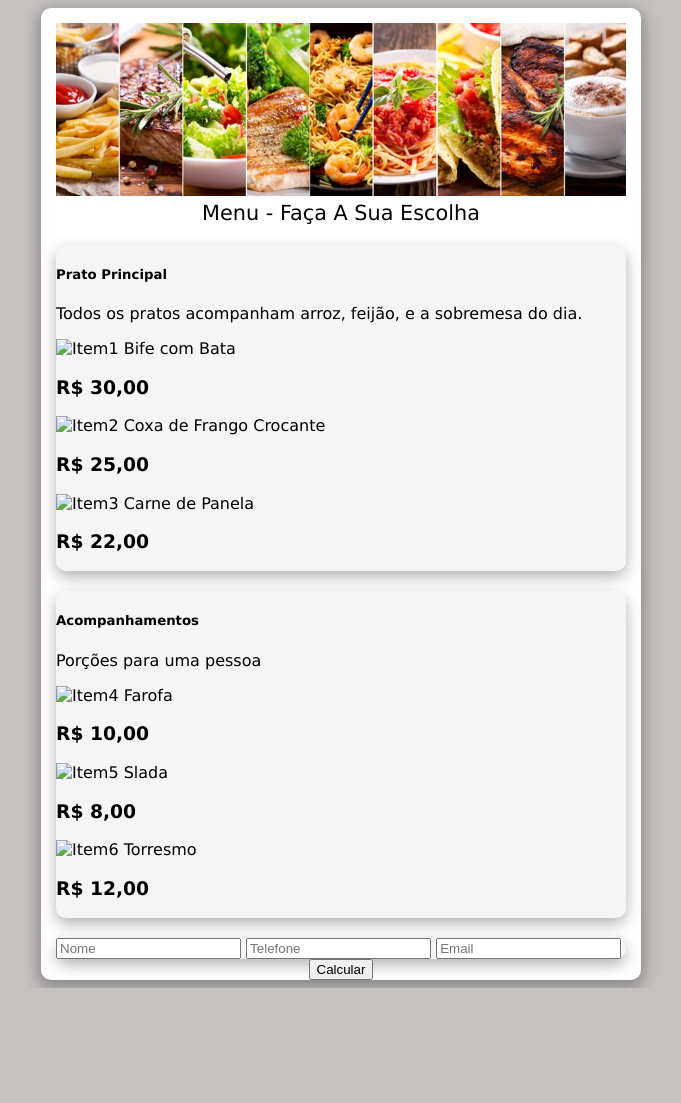
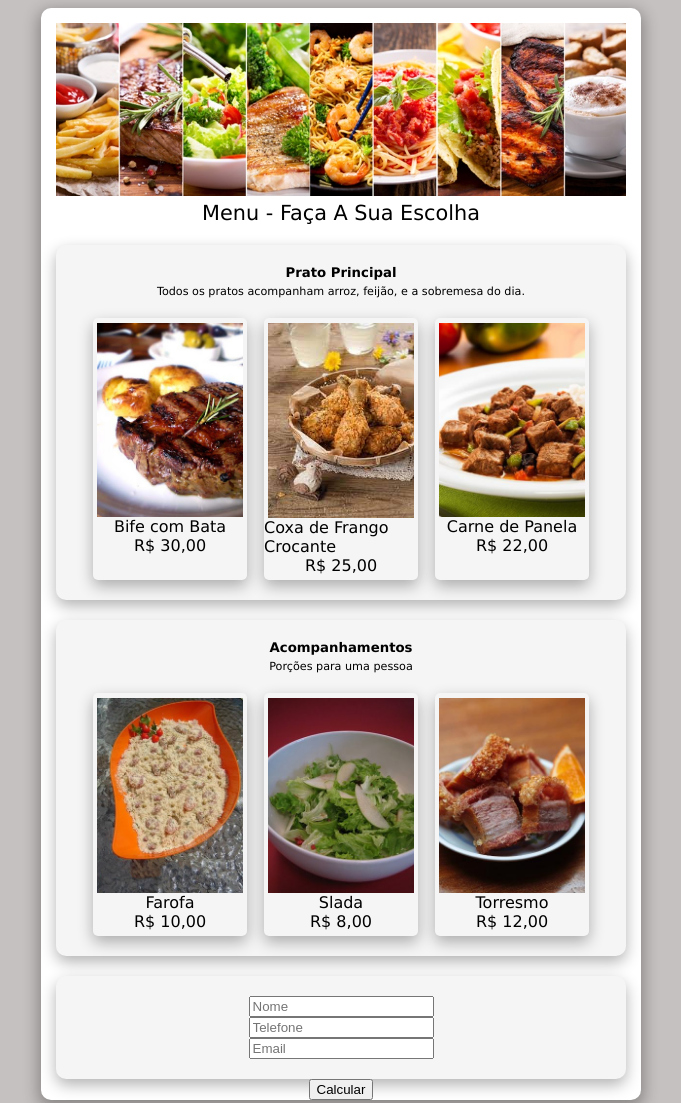
Before and after one commit to LuizFCabral/Bootcamp_Projeto03, a plain HTML site: page index.html in a window 1280 px wide. Shown: the top 1103 px of the page, without its empty margins (299-980 px from the left). Before the commit the page ends 988 px from the top, so only its background shows below. Drawn offline with Linux system fonts and the light colour scheme.

Commit message:
:lipstick: style: Estiliza o card e itens

```diff
--- a/index.html
+++ b/index.html
@@ -17,44 +17,73 @@
 					dia.
 				</p>
 				<div class="card-itens">
-					<img src="" alt="Item1" />
+					<div class="card-item">
+						<img
+							src="./assets/bife.jpg"
+							alt="Item1"
+							style="width: 95%"
+						/>
 						Bife com Bata
-					<h3>R$ 30,00</h3>
+						<div>R$ 30,00</div>
 						<div class="qunatidade"></div>
 					</div>
-				<div class="card-itens">
-					<img src="" alt="Item2" />
+					<div class="card-item">
+						<img
+							src="./assets/coxa.jpg
+						"
+							alt="Item2"
+							style="width: 95%"
+						/>
 						Coxa de Frango Crocante
-					<h3>R$ 25,00</h3>
+						<div>R$ 25,00</div>
 						<div class="qunatidade"></div>
 					</div>
-				<div class="card-itens">
-					<img src="" alt="Item3" />
+					<div class="card-item">
+						<img
+							src="./assets/panela.jpg"
+							alt="Item3"
+							style="width: 95%"
+						/>
 						Carne de Panela
-					<h3>R$ 22,00</h3>
+						<div>R$ 22,00</div>
 						<div class="qunatidade"></div>
+					</div>
 				</div>
 			</div>
 			<div class="card">
 				<h5>Acompanhamentos</h5>
 				<p>Porções para uma pessoa</p>
 				<div class="card-itens">
-					<img src="" alt="Item4" />
+					<div class="card-item">
+						<img
+							src="./assets/farofa.jpg"
+							alt="Item4"
+							style="width: 95%"
+						/>
 						Farofa
-					<h3>R$ 10,00</h3>
+						<div>R$ 10,00</div>
 						<div class="qunatidade"></div>
 					</div>
-				<div class="card-itens">
-					<img src="" alt="Item5" />
+					<div class="card-item">
+						<img
+							src="./assets/salad.jpg"
+							alt="Item5"
+							style="width: 95%"
+						/>
 						Slada
-					<h3>R$ 8,00</h3>
+						<div>R$ 8,00</div>
 						<div class="qunatidade"></div>
 					</div>
-				<div class="card-itens">
-					<img src="" alt="Item6" />
+					<div class="card-item">
+						<img
+							src="./assets/torresmo.jpg"
+							alt="Item6"
+							style="width: 95%"
+						/>
 						Torresmo
-					<h3>R$ 12,00</h3>
+						<div>R$ 12,00</div>
 						<div class="qunatidade"></div>
+					</div>
 				</div>
 			</div>
 			<div class="card">
--- a/style.css
+++ b/style.css
@@ -2,6 +2,16 @@ body {
 	background-color: #c5c1c0;
 	font-family: "Lucida Sans", "Lucida Sans Regular", "Lucida Grande",
 		"Lucida Sans Unicode", Geneva, Verdana, sans-serif;
+}
+
+h5 {
+	margin-bottom: 5px;
+	margin-top: 0px;
+}
+
+p {
+	font-size: 0.7em;
+	margin: 0px;
 }
 
 .container {
@@ -31,4 +41,25 @@ body {
 	box-shadow: 0px 6px 15px rgba(0, 0, 0, 0.3);
 	margin-top: 20px;
 	border-radius: 10px;
+	display: flex;
+	flex-direction: column;
+	align-items: center;
+	padding: 20px 0px;
 }
+
+.card-itens {
+	display: flex;
+	width: 90%;
+	justify-content: space-around;
+	margin-top: 20px;
+}
+
+.card-item {
+	width: 30%;
+	box-shadow: 0px 6px 15px rgba(0, 0, 0, 0.3);
+	border-radius: 5px;
+	display: flex;
+	flex-direction: column;
+	align-items: center;
+	padding: 5px 0px;
+}
```
Lines whose indentation alone changed are shown as unchanged.
